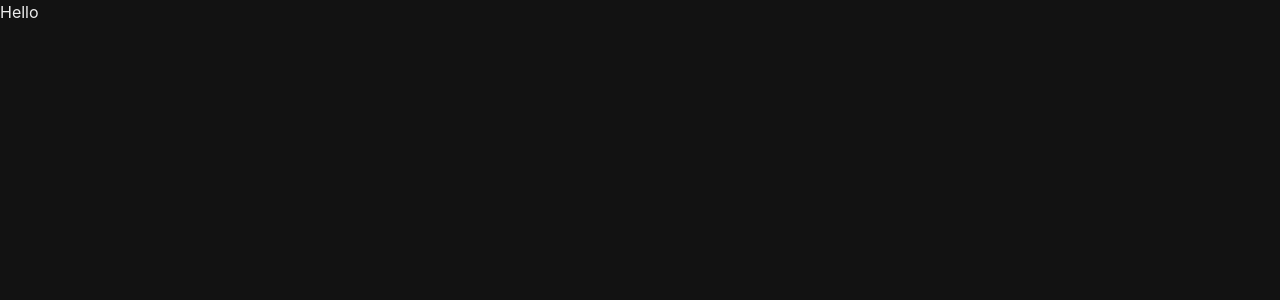
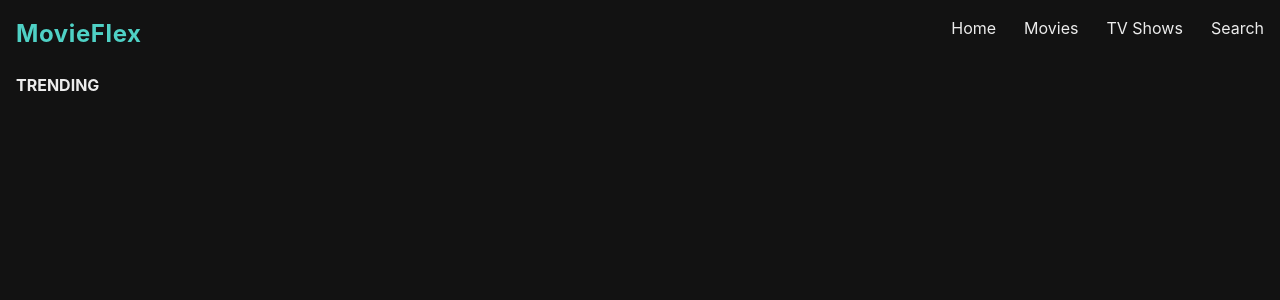
Before and after one commit to AdityaNair07/movie-app, a React (Vite) app: page / in a window 1280 px wide. Shown: the top 300 px of the page. Built offline with nearby package versions, Linux system fonts and the light colour scheme; no server answers.

Commit message:
Page setup and third party api testing

```diff
--- a/package.json
+++ b/package.json
@@ -13,6 +13,7 @@
     "@chakra-ui/react": "^2.10.2",
     "@emotion/react": "^11.13.3",
     "@emotion/styled": "^11.13.0",
+    "axios": "^1.7.7",
     "framer-motion": "^11.11.8",
     "react": "^18.3.1",
     "react-dom": "^18.3.1",
--- a/src/App.jsx
+++ b/src/App.jsx
@@ -1,5 +1,12 @@
+import { Outlet } from "react-router-dom";
+import Layout from "./components/Layout";
+
 function App() {
-  return <>Hello</>;
+  return (
+    <Layout>
+      <Outlet />
+    </Layout>
+  );
 }
 
 export default App;
--- /dev/null
+++ b/src/components/Layout.jsx
@@ -0,0 +1,17 @@
+import Navbar from "./Navbar";
+import PropTypes from "prop-types";
+
+const Layout = ({ children }) => {
+  return (
+    <>
+      <Navbar />
+      <main>{children}</main>
+    </>
+  );
+};
+
+Layout.propTypes = {
+  children: PropTypes.node.isRequired,
+};
+
+export default Layout;
--- a/src/components/Navbar.jsx
+++ b/src/components/Navbar.jsx
@@ -1,5 +1,31 @@
+import { Box, Container, Flex } from "@chakra-ui/react";
+import { Link } from "react-router-dom";
+
 const Navbar = () => {
-  return <div>Navbar</div>;
+  return (
+    <Box py={4} mb={2}>
+      <Container maxW={"container.xl"}>
+        <Flex justifyContent={"space-between"}>
+          <Link to={"/"}>
+            <Box
+              fontSize={"2xl"}
+              fontWeight={"bold"}
+              letterSpacing={"wide"}
+              color={"teal.300"}
+            >
+              MovieFlex
+            </Box>
+          </Link>
+          <Flex gap={7}>
+            <Link to="/">Home</Link>
+            <Link to="/movies">Movies</Link>
+            <Link to="/shows">TV Shows</Link>
+            <Link to="/search">Search</Link>
+          </Flex>
+        </Flex>
+      </Container>
+    </Box>
+  );
 };
 
 export default Navbar;
--- a/src/pages/Home.jsx
+++ b/src/pages/Home.jsx
@@ -1,5 +1,21 @@
+import { useEffect } from "react";
+import { Container, Heading } from "@chakra-ui/react";
+import { fetchTrending } from "../services/api";
+
 const Home = () => {
-  return <div>Home</div>;
+  useEffect(() => {
+    fetchTrending("day")
+      .then((data) => console.log(data))
+      .catch((error) => console.log(error));
+  }, []);
+
+  return (
+    <Container maxW={"container.xl"}>
+      <Heading as="h2" fontSize={"md"} textTransform={"uppercase"}>
+        Trending
+      </Heading>
+    </Container>
+  );
 };
 
 export default Home;
--- /dev/null
+++ b/src/pages/search/Search.jsx
@@ -0,0 +1,5 @@
+const Search = () => {
+  return <div>Search</div>;
+};
+
+export default Search;
--- /dev/null
+++ b/src/services/api.js
@@ -0,0 +1,17 @@
+import axios from "axios";
+
+const url = "https://api.themoviedb.org/3";
+const API_KEY = import.meta.env.VITE_API_KEY;
+
+// TRENDING
+
+export const fetchTrending = async (timeWindow = "day") => {
+  try {
+    const res = await axios.get(
+      `${url}/trending/all/${timeWindow}?api_key=${API_KEY}`
+    );
+    return res;
+  } catch (error) {
+    console.error(error);
+  }
+};
```
Also changed, not shown: src/main.jsx (+8 -4 lines), 2 other files (tests, documents, lock files or other folders).
